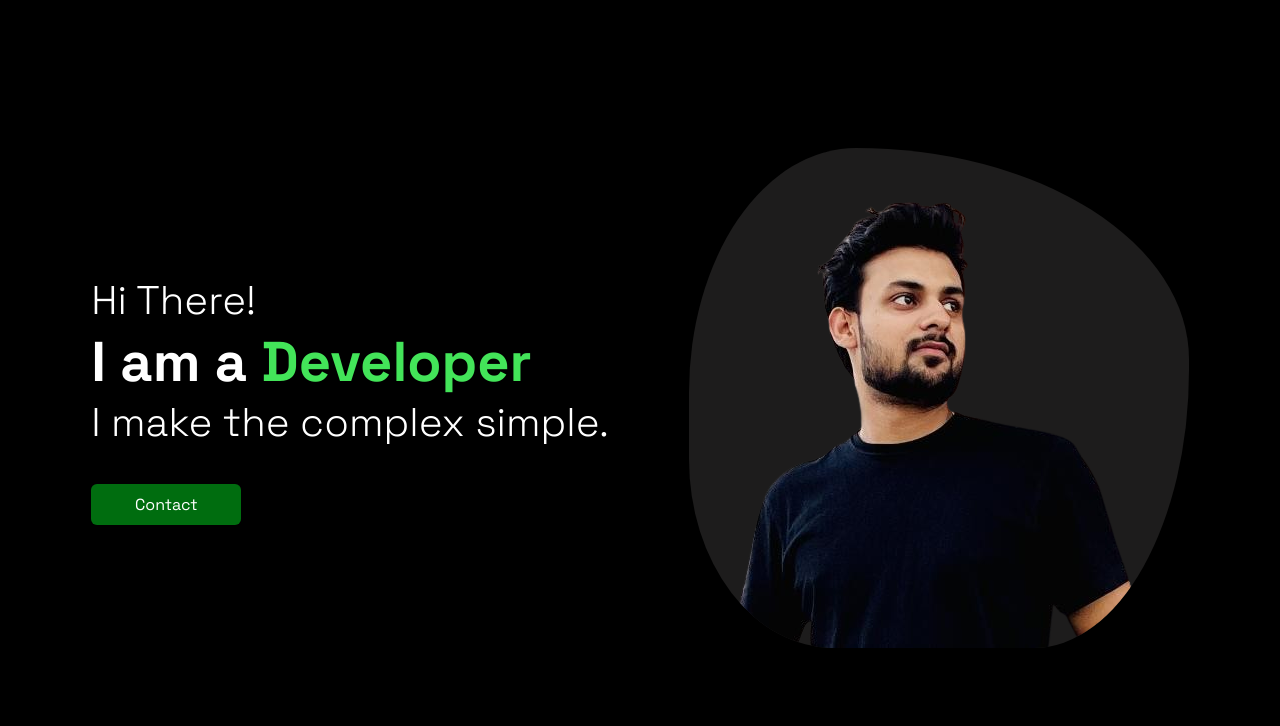
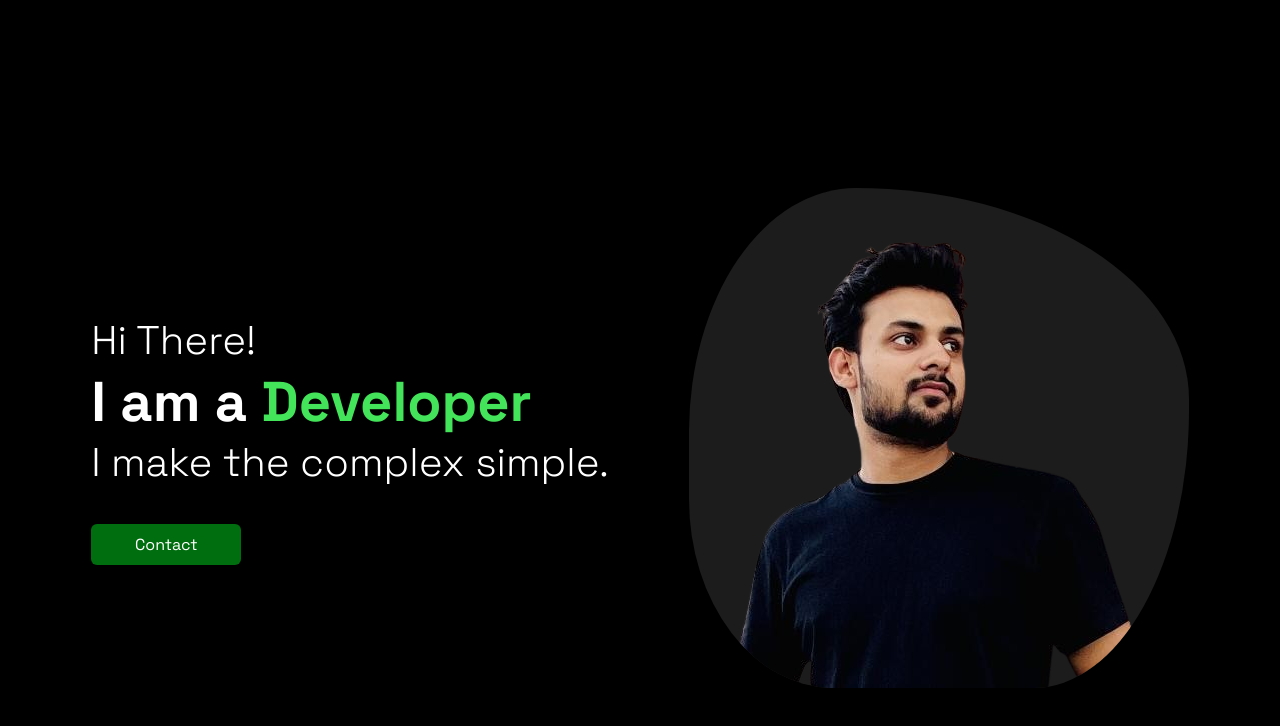
Before and after one commit to grv-saini-20/Porfolio-Website, a React (Vite) app: page / in a window 1280 px wide. Shown: the top 726 px of the page. Built offline with nearby package versions, Linux system fonts and the light colour scheme.

Commit message:
fix: scroll

```diff
--- a/src/App.scss
+++ b/src/App.scss
@@ -7,26 +7,30 @@
   overflow-y: scroll;
   scroll-snap-type: y mandatory;
   scrollbar-width: 0;
+  @media screen and (width < 520px) {
+    overflow: initial;
+  }
   &::-webkit-scrollbar {
     display: none;
   }
   & > .about {
-    scroll-snap-align: center;
+    scroll-snap-align: start;
     inline-size: 100%;
     min-block-size: 100vh;
     margin-block-end: 15rem;
     display: grid;
     place-items: center;
+    padding-block-start: 5rem;
   }
   & > .about-me {
-    scroll-snap-align: center;
+    scroll-snap-align: start;
     margin-block: 15rem;
     min-block-size: 100vh;
     display: grid;
     place-items: center;
   }
   & > .skills {
-    scroll-snap-align: center;
+    scroll-snap-align: start;
     block-size: 100vh;
     margin-block-end: 15rem;
     display: grid;
@@ -88,7 +92,7 @@
     }
   }
   & > .my-works {
-    scroll-snap-align: center;
+    scroll-snap-align: start;
     min-block-size: 100vh;
     margin-block-end: 15rem;
     display: grid;
@@ -112,7 +116,7 @@
     }
   }
   & > .contact {
-    scroll-snap-align: center;
+    scroll-snap-align: start;
     min-block-size: 100vh;
     display: grid;
     place-items: center;
```
